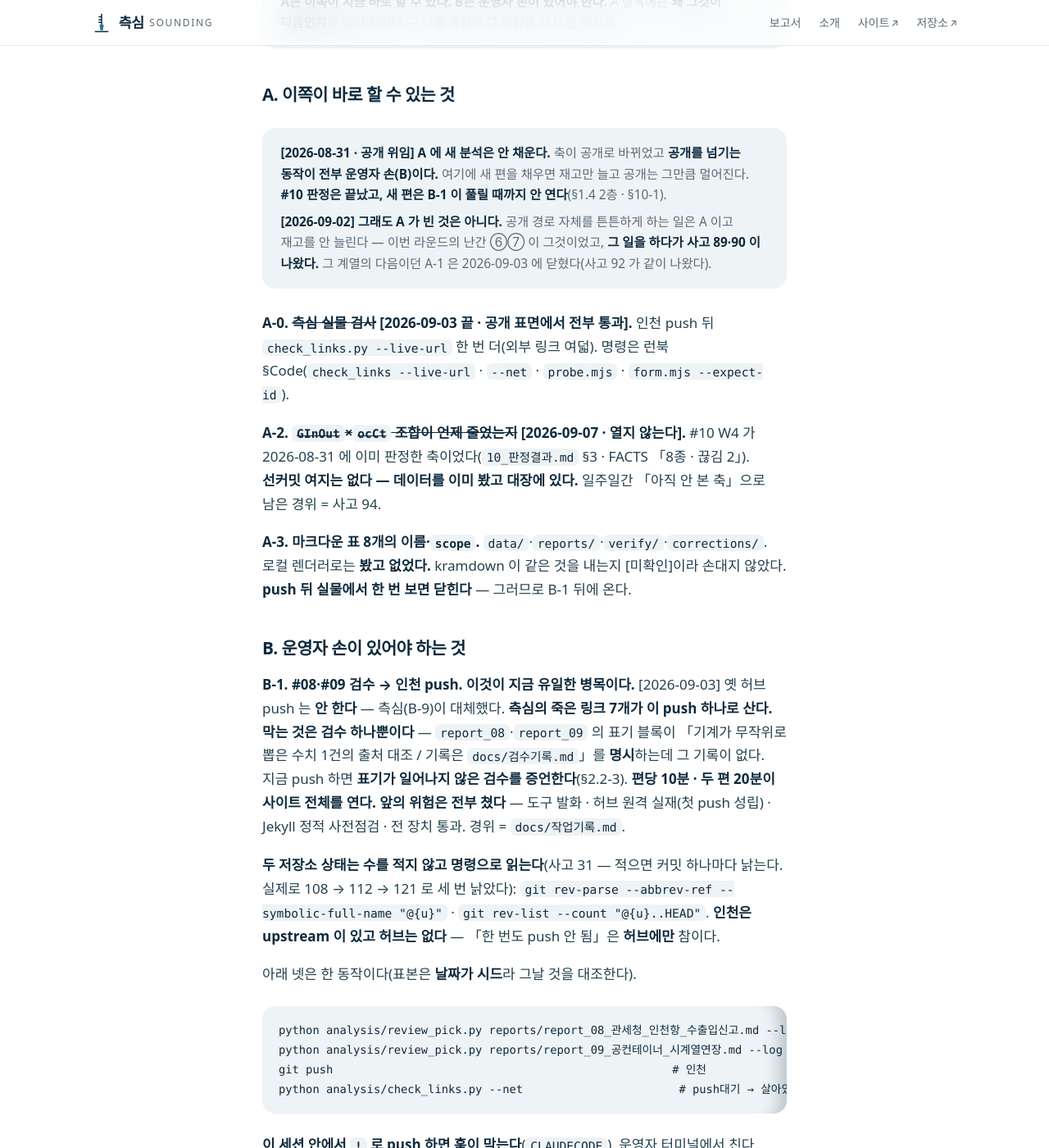
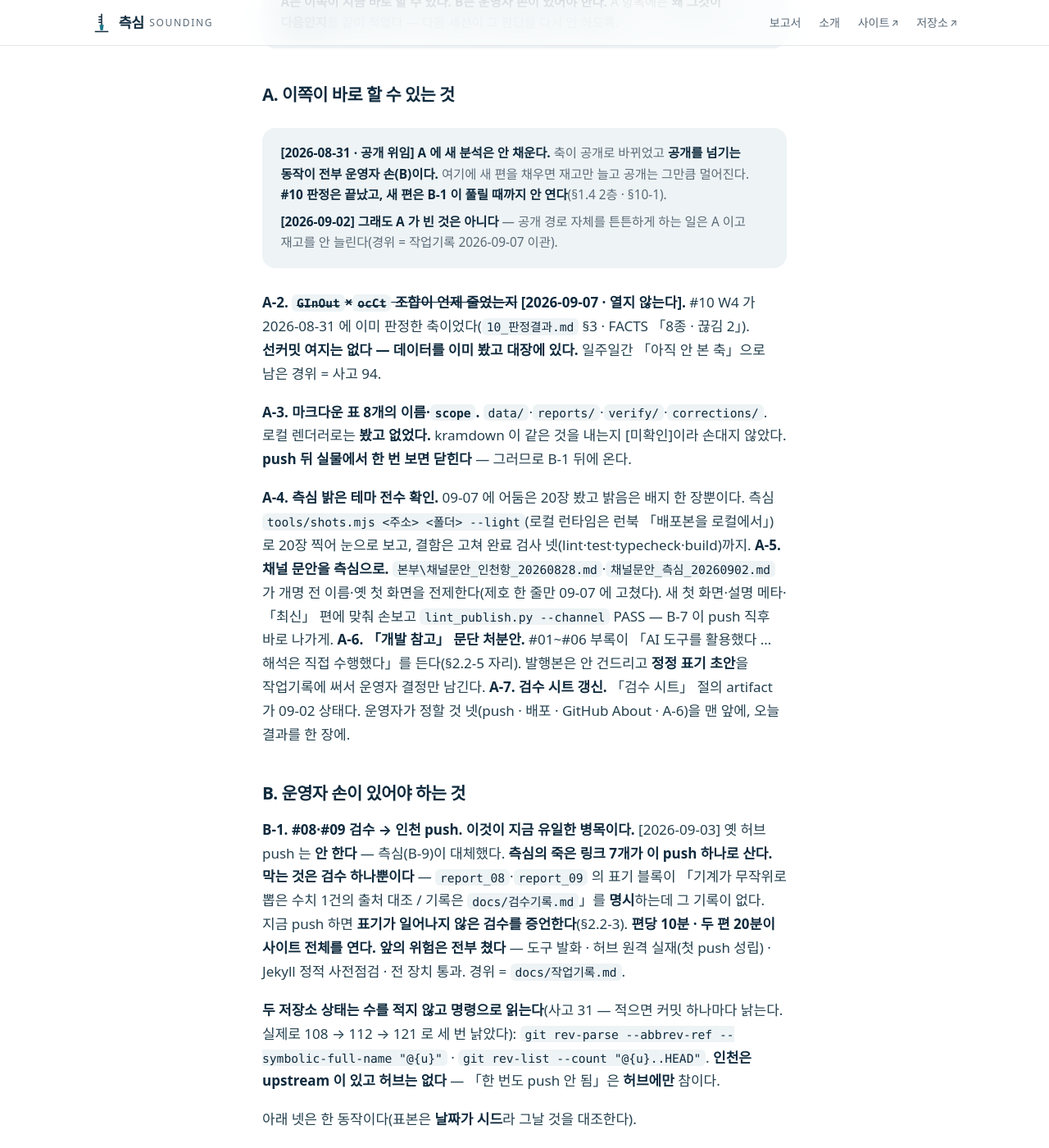
Before and after one commit to jisangj03-dev/incheon-port-analysis, a Jekyll site: the page built from docs/STATUS.md, in a window 1280 px wide and 1400 px high, scrolled down 9036 px. Shown: the whole window at 82% size. Built offline with Jekyll 4.4.1, drawn with Linux system fonts in a browser that asks for light colours; some web fonts are replaced; our own code applies the rules of GitHub Pages for plain Markdown files; some of the changed text lies outside the part shown.

Commit message:
docs(STATUS·작업기록): 다음 세션은 push 없이 이어간다 — A-4~A-7(측심 밝은 테마 · 채널 문안 개명 · 「개발 참고」 처분안 · 검수 시트) · 끝난 A-0 이관
Co-Authored-By: Claude Fable 5.1 <noreply@anthropic.com>
Claude-Session: https://claude.ai/code/session_018eD7erChCCMoBCMyou1Mzr

```diff
--- a/docs/STATUS.md
+++ b/docs/STATUS.md
@@ -33,7 +33,7 @@ A 는 이쪽이 지금 할 수 있는 것, C 는 아직 안 본 축이다.
 `curl -s https://sounding.higgsfield.app/ | grep -c sd-row__badge` → 0 이 아니면 측심 신판이 배포된 것 ·
 `curl -s -o /dev/null -w "%{http_code}" https://jisangj03-dev.github.io/incheon-port-analysis/assets/css/sounding.css` → 200 이면 인천이 push 된 것(개명으로 파일명이 `sounding.css` 다).
 **둘 다 됐으면** ① 실물 지문 = `docs/렌더_기준선.md` 2026-09-07 절(루트 `<title>` 꼬리 `· 측심` · #07 description · 표 이름/차례/이전다음 수) ② `python analysis/check_links.py --net` 와 `--live` ③ `node analysis/site_qa/crawl.mjs <실물 주소>` ④ 런북 §Code ⑥(qa·mobile·form·perf) ⑤ A-3 실물 확인 ⑥ 실측치를 렌더 기준선에 적는다.
-**하나라도 안 됐으면** 그 항목은 운영자 손이다. **A 에 이쪽이 할 것은 없다** — 보고하고 멈춘다(사고 94 · §1.4 2층). 디자인을 더 시키면 남은 후보는 실기기 iOS 확인(도구 밖)뿐임을 같이 말한다.
+**하나라도 안 됐으면** 그 항목은 운영자 손이다 — 그 사실을 한 줄로 적고 **「다음 할 일 · A」의 A-4 부터 순서대로 한다**(전부 push 없이 되는 일 · 오늘 실측에서 실제로 남은 것만 · 새 편은 안 연다 §1.4 2층). [09-07 운영자] 「1·2번 안 하고 이어서 일하자」.
 
 **4) push 전에 실물을 보려면 한 줄이다.**
 `python analysis/render_preview.py --site . --serve --lan` → `http://127.0.0.1:8800/`. **`--site .` 를 빼면 옛 허브가 뜬다**(09-07 실측).
@@ -253,17 +253,18 @@ A 는 이쪽이 지금 할 수 있는 것, C 는 아직 안 본 축이다.
 > 재고만 늘고 공개는 그만큼 멀어진다. **#10 판정은 끝났고, 새 편은 B-1 이
 > 풀릴 때까지 안 연다**(§1.4 2층 · §10-1).
 >
-> **[2026-09-02] 그래도 A 가 빈 것은 아니다.** 공개 경로 자체를 튼튼하게 하는 일은
-> A 이고 재고를 안 늘린다 — 이번 라운드의 난간 ⑥⑦ 이 그것이었고, **그 일을 하다가
-> 사고 89·90 이 나왔다.** 그 계열의 다음이던 A-1 은 2026-09-03 에 닫혔다(사고 92 가 같이 나왔다).
-
-**A-0. ~~측심 실물 검사~~ [2026-09-03 끝 · 공개 표면에서 전부 통과].** 인천 push 뒤 `check_links.py --live-url` 한 번 더(외부 링크 여덟). 명령은 런북 §Code(`check_links --live-url` · `--net` · `probe.mjs` · `form.mjs --expect-id`).
+> **[2026-09-02] 그래도 A 가 빈 것은 아니다** — 공개 경로 자체를 튼튼하게 하는 일은 A 이고 재고를 안 늘린다(경위 = 작업기록 2026-09-07 이관).
 
 **A-2. ~~`GInOut`×`ocCt` 조합이 언제 줄었는지~~ [2026-09-07 · 열지 않는다].** #10 W4 가 2026-08-31 에 이미 판정한 축이었다(`10_판정결과.md` §3 · FACTS 「8종 · 끊김 2」). **선커밋 여지는 없다 — 데이터를 이미 봤고 대장에 있다.** 일주일간 「아직 안 본 축」으로 남은 경위 = 사고 94.
 
 **A-3. 마크다운 표 8개의 이름·`scope`.** `data/`·`reports/`·`verify/`·`corrections/`.
 로컬 렌더러로는 **봤고 없었다.** kramdown 이 같은 것을 내는지 [미확인]이라 손대지 않았다.
 **push 뒤 실물에서 한 번 보면 닫힌다** — 그러므로 B-1 뒤에 온다.
+
+**A-4. 측심 밝은 테마 전수 확인.** 09-07 에 어둠은 20장 봤고 밝음은 배지 한 장뿐이다. 측심 `tools/shots.mjs <주소> <폴더> --light`(로컬 런타임은 런북 「배포본을 로컬에서」) 로 20장 찍어 눈으로 보고, 결함은 고쳐 완료 검사 넷(lint·test·typecheck·build)까지.
+**A-5. 채널 문안을 측심으로.** `본부\채널문안_인천항_20260828.md`·`채널문안_측심_20260902.md` 가 개명 전 이름·옛 첫 화면을 전제한다(제호 한 줄만 09-07 에 고쳤다). 새 첫 화면·설명 메타·「최신」 편에 맞춰 손보고 `lint_publish.py --channel` PASS — B-7 이 push 직후 바로 나가게.
+**A-6. 「개발 참고」 문단 처분안.** #01~#06 부록이 「AI 도구를 활용했다 … 해석은 직접 수행했다」를 든다(§2.2-5 자리). 발행본은 안 건드리고 **정정 표기 초안**을 작업기록에 써서 운영자 결정만 남긴다.
+**A-7. 검수 시트 갱신.** 「검수 시트」 절의 artifact 가 09-02 상태다. 운영자가 정할 것 넷(push · 배포 · GitHub About · A-6)을 맨 앞에, 오늘 결과를 한 장에.
 
 ### B. 운영자 손이 있어야 하는 것
 
--- a/docs/작업기록.md
+++ b/docs/작업기록.md
@@ -1463,3 +1463,13 @@ STATUS 착수점 3)·4) 를 오늘 상태로 통째로 다시 썼다. 바뀐 판
 `python analysis/render_preview.py --serve` → `http://127.0.0.1:8800/` (휴대폰까지 `--lan`).
 **블로킹 명령이라 운영자 터미널에서 띄운다** — 세션 안에서 `!` 로 치면 시간 초과에 죽는다.
 어디서나 열리는 검수 시트는 아래 「검수 시트」 절이 든다.
+
+
+**[같은 날 · 추가] 운영자: 「1·2번 안 하고 이어서 일하자」.** 착수점의 「안 됐으면 멈춘다」 가지가 다음 세션을 곧장 막게 되므로, 오늘 실측에서 실제로 남은 push 없이 되는 일 넷을 A-4~A-7 로 넣었다(측심 밝은 테마 전수 · 채널 문안 개명 반영 · 「개발 참고」 처분안 · 검수 시트 갱신). 지어낸 일이 아니라 오늘 「못 봤다」「안 했다」로 적힌 것들이다. STATUS 상한 때문에 끝난 A-0 와 A 서문 둘째 단락을 여기로 옮겼다 — 원문 그대로 아래.
+
+### STATUS 에서 옮겨 온 것 (2026-09-07 · 추가) — 원문 그대로
+
+> **[2026-09-02] 그래도 A 가 빈 것은 아니다.** 공개 경로 자체를 튼튼하게 하는 일은
+> A 이고 재고를 안 늘린다 — 이번 라운드의 난간 ⑥⑦ 이 그것이었고, **그 일을 하다가
+> 사고 89·90 이 나왔다.** 그 계열의 다음이던 A-1 은 2026-09-03 에 닫혔다(사고 92 가 같이 나왔다).
+**A-0. ~~측심 실물 검사~~ [2026-09-03 끝 · 공개 표면에서 전부 통과].** 인천 push 뒤 `check_links.py --live-url` 한 번 더(외부 링크 여덟). 명령은 런북 §Code(`check_links --live-url` · `--net` · `probe.mjs` · `form.mjs --expect-id`).
```
